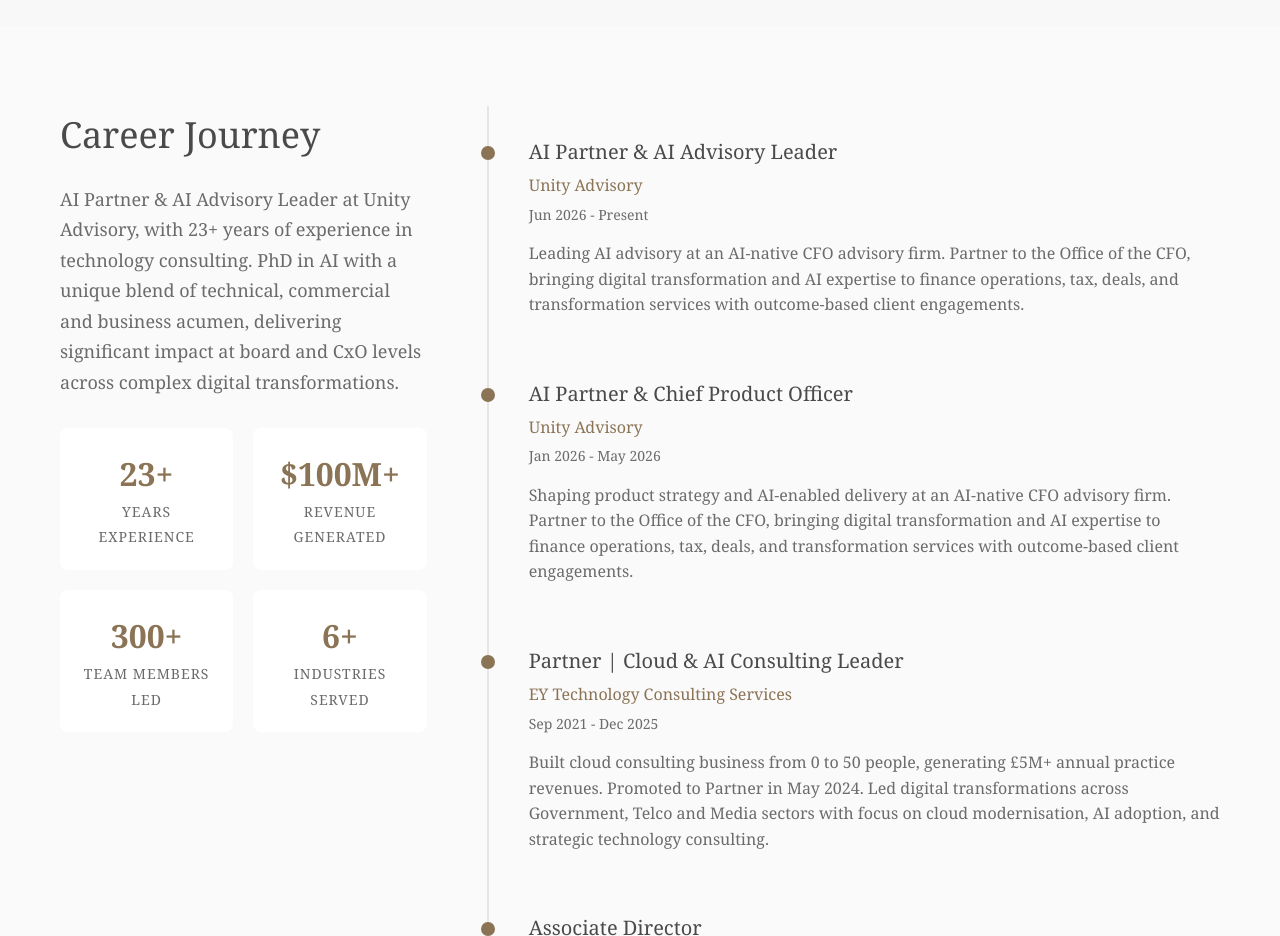
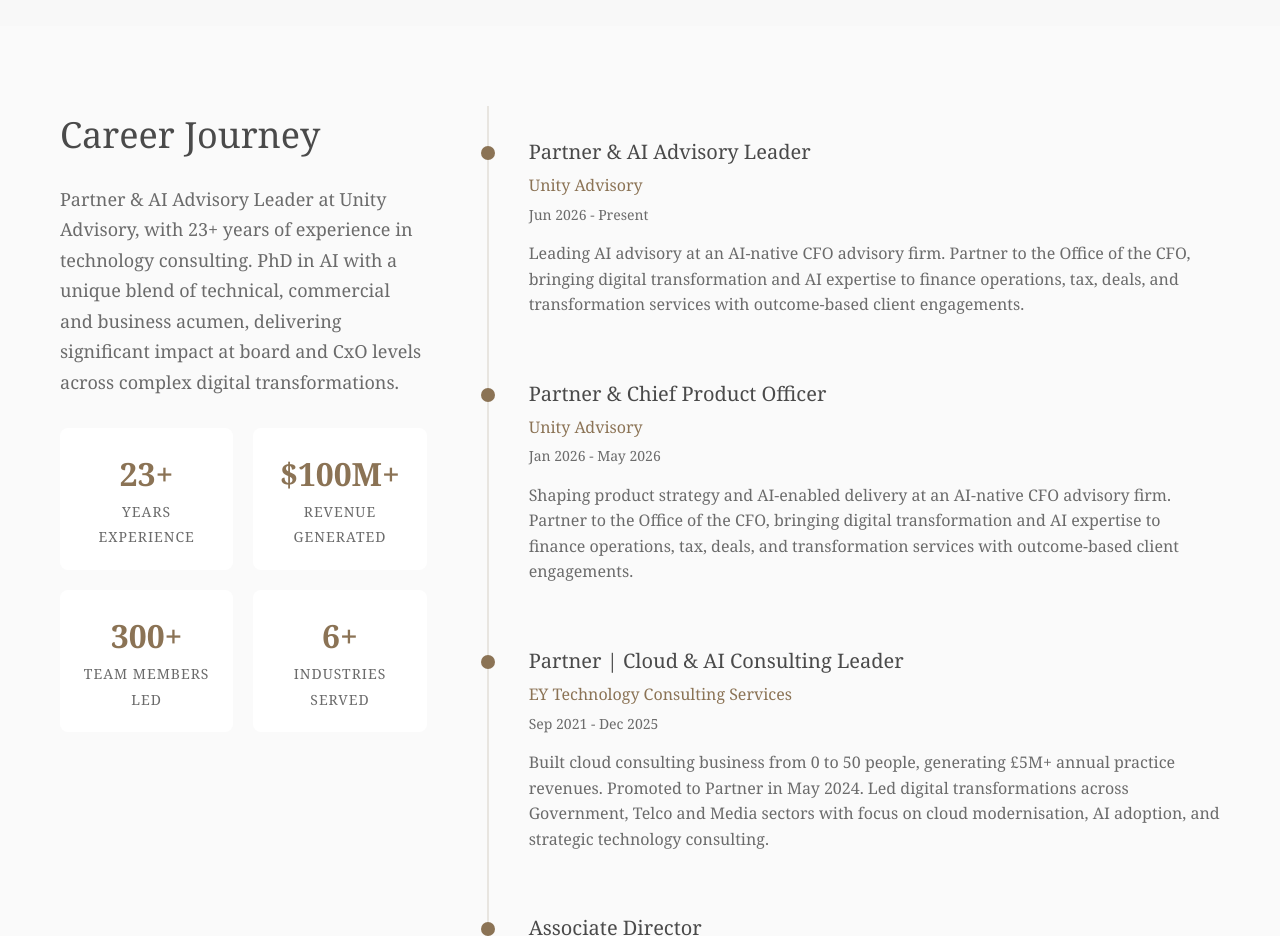
Before and after one commit to navster80/navster80.github.io, a plain HTML site: page index.html in a window 1280 px wide. Shown: the part 4620-5556 px from the top of the page. Drawn offline with Linux system fonts and the light colour scheme.

Commit message:
removed AI Partner typo

```diff
--- a/index.html
+++ b/index.html
@@ -1837,7 +1837,7 @@
                 <div class="career-content">
                     <div class="career-intro scroll-animate-slide-left">
                         <h2>Career Journey</h2>
-                        <p>AI Partner & AI Advisory Leader at Unity Advisory, with 23+ years of experience in technology consulting. PhD in AI with a unique blend of technical, commercial and business acumen, delivering significant impact at board and CxO levels across complex digital transformations.</p>
+                        <p>Partner & AI Advisory Leader at Unity Advisory, with 23+ years of experience in technology consulting. PhD in AI with a unique blend of technical, commercial and business acumen, delivering significant impact at board and CxO levels across complex digital transformations.</p>
 
                         <div class="stats-grid">
                             <div class="stat-item">
@@ -1861,14 +1861,14 @@
 
                     <div class="experience-timeline scroll-animate-slide-right">
                         <div class="timeline-item">
-                            <div class="job-title">AI Partner & AI Advisory Leader</div>
+                            <div class="job-title">Partner & AI Advisory Leader</div>
                             <div class="company">Unity Advisory</div>
                             <div class="duration">Jun 2026 - Present</div>
                             <p class="job-description">Leading AI advisory at an AI-native CFO advisory firm. Partner to the Office of the CFO, bringing digital transformation and AI expertise to finance operations, tax, deals, and transformation services with outcome-based client engagements.</p>
                         </div>
 
                         <div class="timeline-item">
-                            <div class="job-title">AI Partner & Chief Product Officer</div>
+                            <div class="job-title">Partner & Chief Product Officer</div>
                             <div class="company">Unity Advisory</div>
                             <div class="duration">Jan 2026 - May 2026</div>
                             <p class="job-description">Shaping product strategy and AI-enabled delivery at an AI-native CFO advisory firm. Partner to the Office of the CFO, bringing digital transformation and AI expertise to finance operations, tax, deals, and transformation services with outcome-based client engagements.</p>
```
